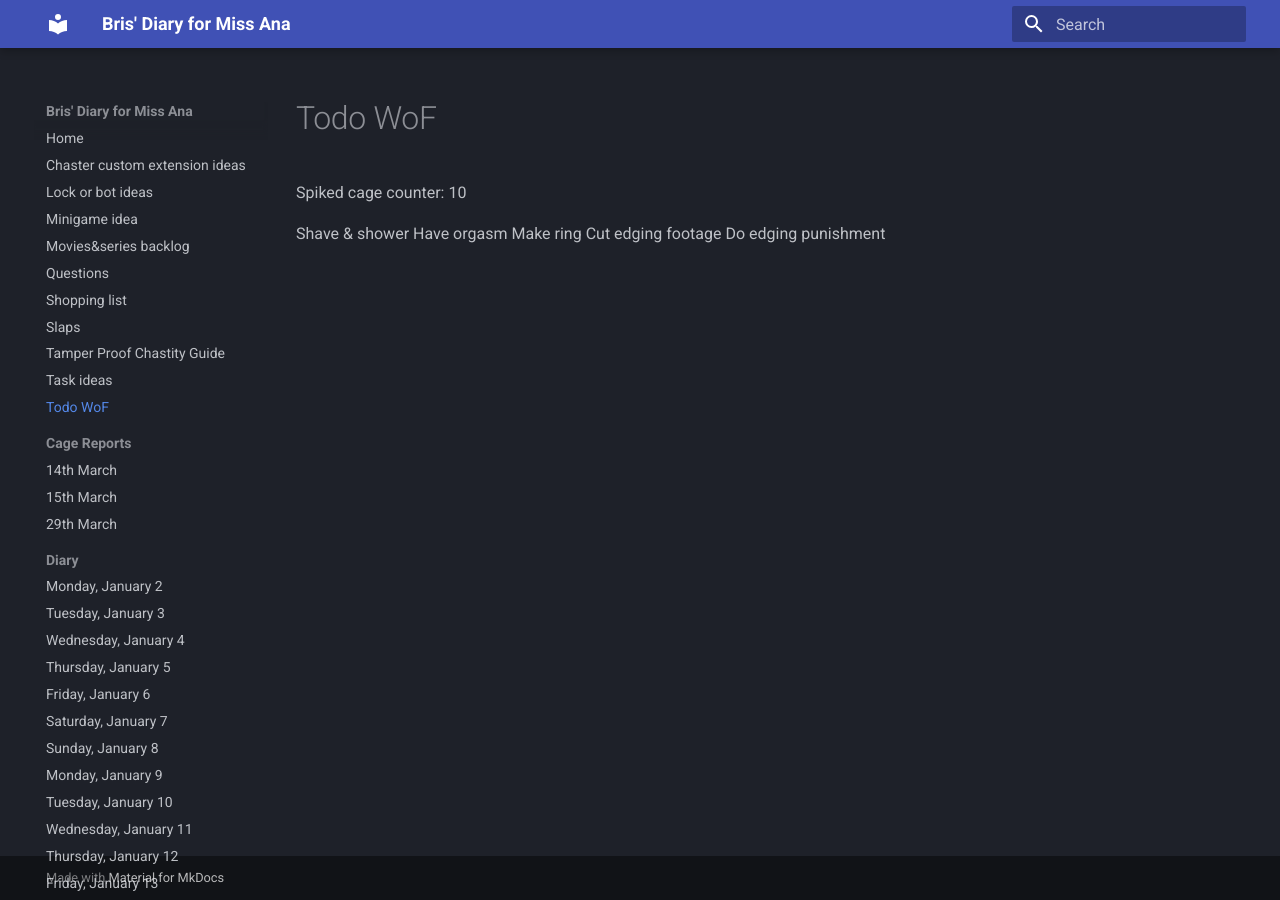
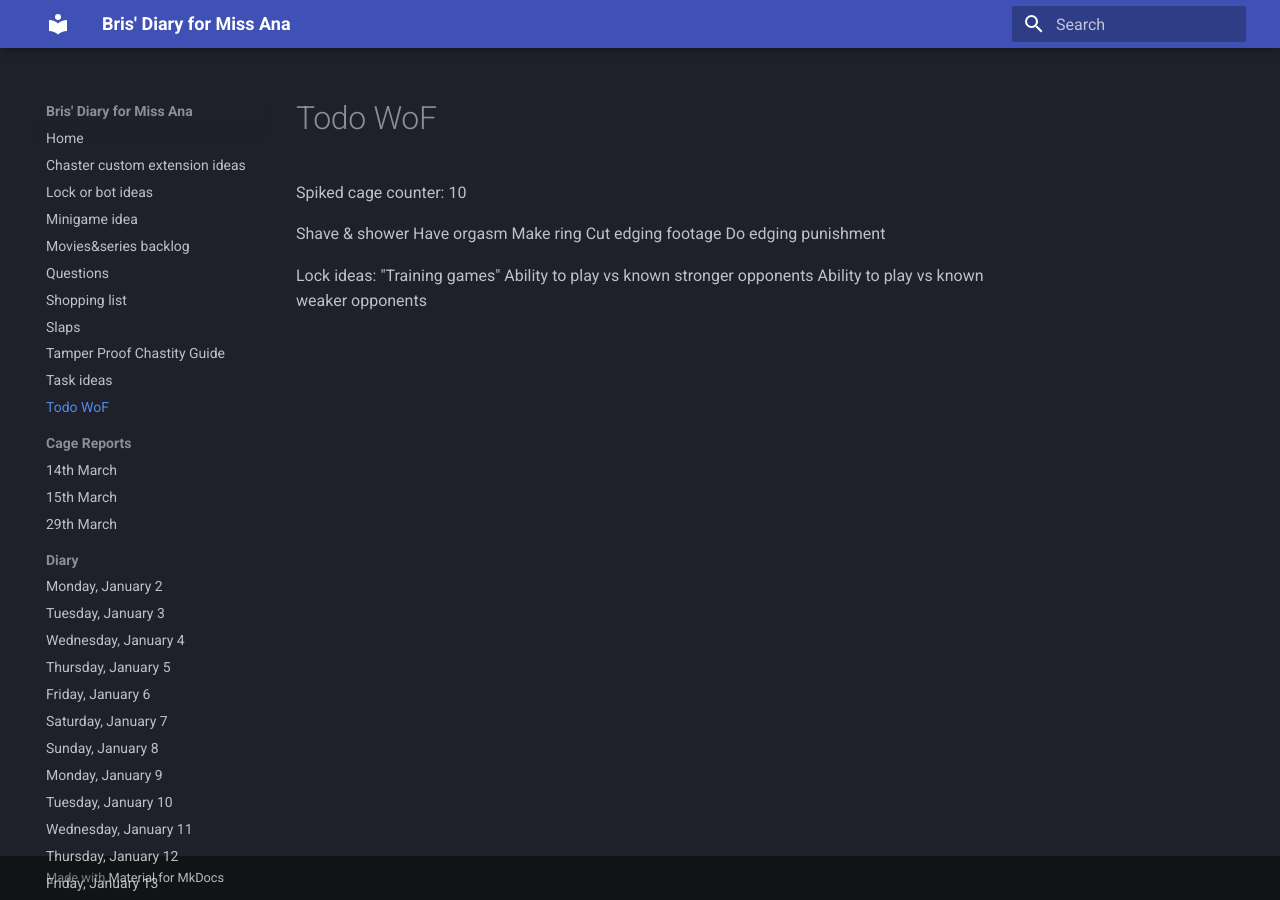
Before and after one commit to bris00/DFMA, an MkDocs documentation site: the page built from diary/Todo - WoF.md, in a window 1280 px wide. Built offline with MkDocs 1.6.1 and Material for MkDocs 9.7.7, drawn with Linux system fonts in a browser that asks for light colours.

Commit message:
vault backup: 2023-05-29 15:44:18
Affected files:
diary/Todo - WoF.md

```diff
--- a/diary/Todo - WoF.md
+++ b/diary/Todo - WoF.md
@@ -5,3 +5,9 @@ Have orgasm
 Make ring
 Cut edging footage
 Do edging punishment
+
+
+Lock ideas:
+"Training games"
+Ability to play vs known stronger opponents
+Ability to play vs known weaker opponents
```
